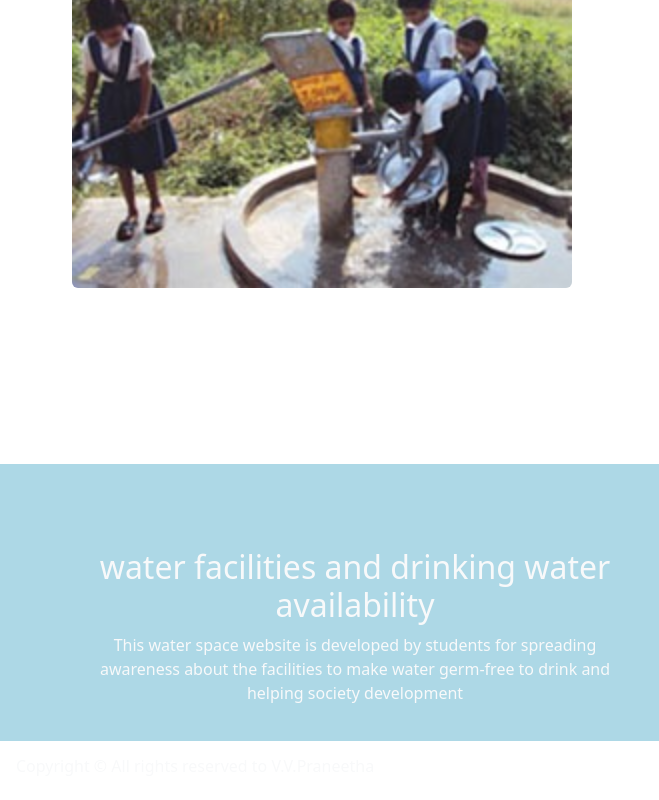
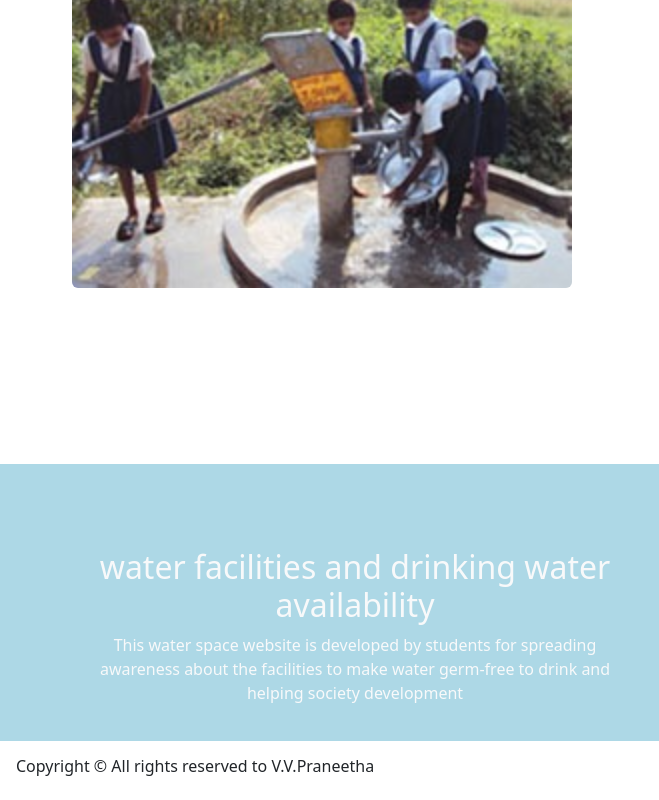
Before and after one commit to praneethavadde/water, a plain HTML site: page index.html in a window 1280 px wide. Shown: the part 2041-2841 px from the top of the page, 0-659 px from the left. Drawn offline with nearby package versions, Linux system fonts and the light colour scheme.

Commit message:
Update index.html

```diff
--- a/index.html
+++ b/index.html
@@ -143,7 +143,7 @@
               </div>
           </div>
             <div class="row p-3">
-                  <h3 class=" col-lg-6 col-sm-12 fs-6 text-light"> Copyright &copy; All rights reserved to V.V.Praneetha</h3>
+                  <h3 class=" col-lg-6 col-sm-12 fs-6 text-dark black"> Copyright &copy; All rights reserved to V.V.Praneetha</h3>
                   <div class="col-lg-6 col-sm-12 d-flex justify-content-end gap-4">
                     </a>
                     <a href="https://github.com/praneethavadde"><svg xmlns="http://www.w3.org/2000/svg" width="16" height="16" fill="currentColor" class="bi bi-github" viewBox="0 0 16 16">
```
